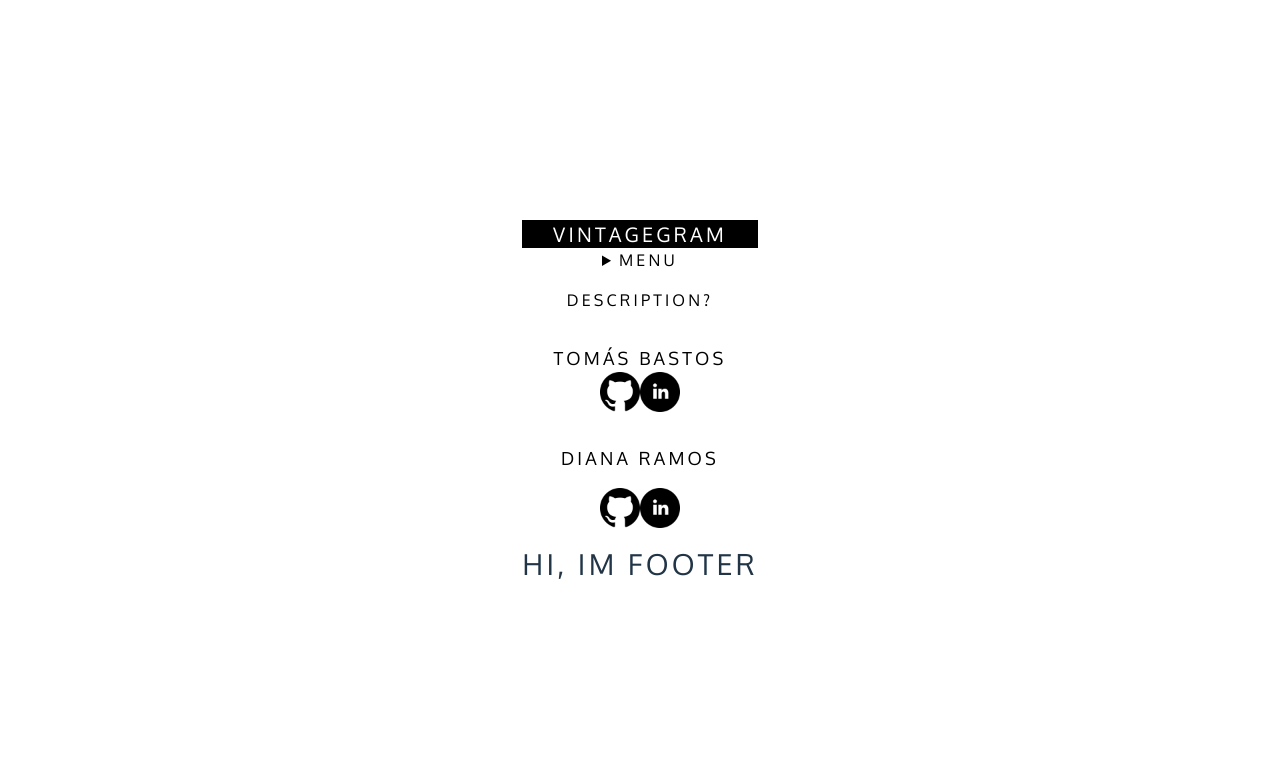
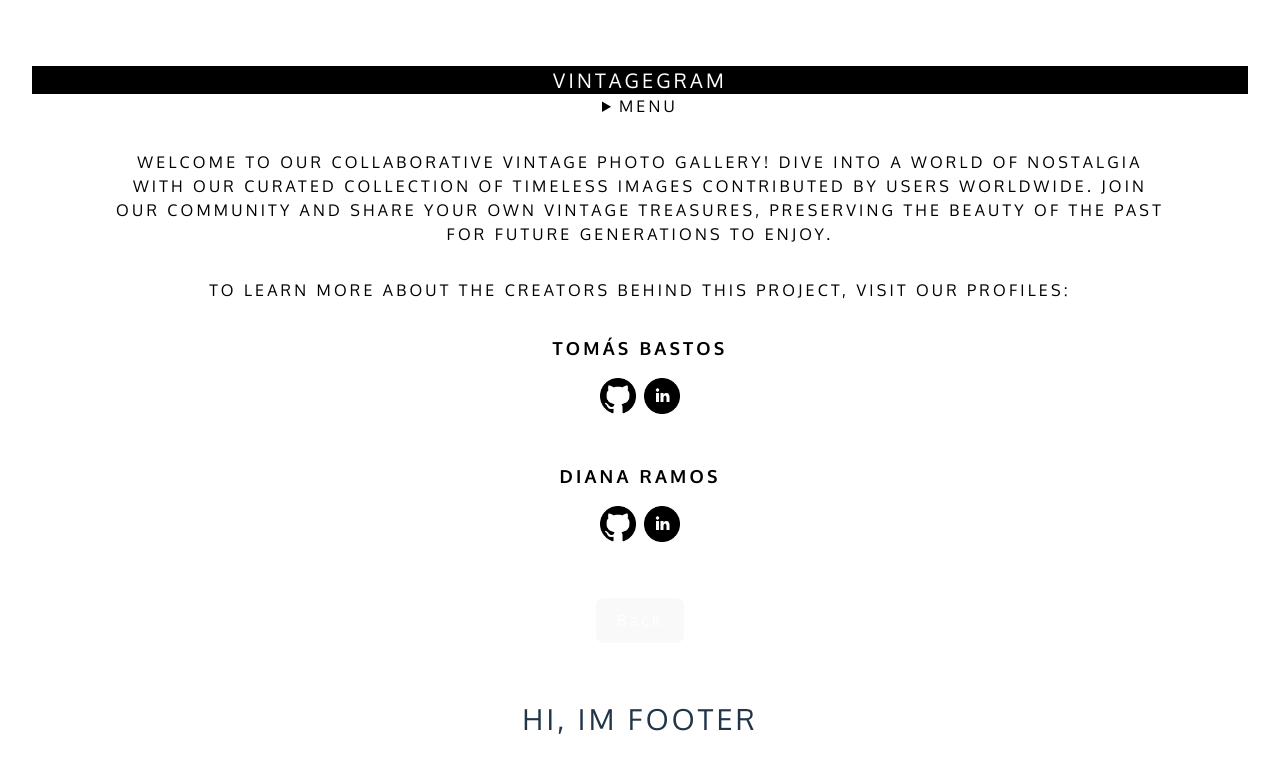
Before and after one commit to dianasdramos/ironhack-final-project-client, a React (Vite) app: page /about in a window 1280 px wide. Shown: the top 772 px of the page. Built offline with nearby package versions, Linux system fonts and the light colour scheme.

Commit message:
error and about pages

```diff
--- a/src/pages/About.jsx
+++ b/src/pages/About.jsx
@@ -1,3 +1,4 @@
+import { Link } from "react-router-dom";
 import githubIcon from "./../assets/github.png"
 import linkedinIcon from "./../assets/linkedin.png"
 
@@ -5,27 +6,33 @@ function About() {
 
     return (
         <section className="text-black flex flex-col justify-center">
-            <div className="m-4">
-                <h4>Description?</h4>
+            <div className="mt-8 mx-20">
+                <h4 className="text-center">Welcome to our collaborative vintage photo gallery! Dive into a world of nostalgia with our curated collection of timeless images contributed by users worldwide. Join our community and share your own vintage treasures, preserving the beauty of the past for future generations to enjoy.</h4>
             </div>
-            <div className="flex flex-col m-4">
+            <div>
+                <p className="mt-8 mx-20">To learn more about the creators behind this project, visit our profiles:</p>
+            </div>
+            <div className="flex flex-col m-8">
                 <div>
-                    <p className="text-lg">Tomás Bastos</p>
+                    <p className="text-lg font-bold">Tomás Bastos</p>
                 </div>
-                <div className="flex justify-center">
-                    <a href="https://github.com/Tom4sB4stos" target="_blank"><img className="w-10 h-10" src={githubIcon} alt="github-icon" /></a>
-                    <a href="https://www.linkedin.com/in/tom%C3%A1s-bastos-3aa674136/" target="_blank"><img className="w-10 h-10" src={linkedinIcon} alt="linkedin-icon" /></a>
+                <div className="flex justify-center m-3">
+                    <a className="m-1" href="https://github.com/Tom4sB4stos" target="_blank"><img className="w-9 h-9" src={githubIcon} alt="github-icon" /></a>
+                    <a className="m-1" href="https://www.linkedin.com/in/tom%C3%A1s-bastos-3aa674136/" target="_blank"><img className="w-9 h-9" src={linkedinIcon} alt="linkedin-icon" /></a>
                 </div>
             </div>
             <div>
-                <div className="flex flex-col m-4">
+                <div className="flex flex-col">
                     <div>
-                        <p className="text-lg">Diana Ramos</p>
+                        <p className="text-lg font-bold">Diana Ramos</p>
                     </div>
                 </div>
-                <div className="flex justify-center">
-                    <a href="https://github.com/dianasdramos" target="_blank"><img className="w-10 h-10" src={githubIcon} alt="github-icon" /></a>
-                    <a href="https://www.linkedin.com/in/dianaramos/" target="_blank"><img className="w-10 h-10" src={linkedinIcon} alt="linkedin-icon" /></a>
+                <div className="flex justify-center m-3">
+                    <a className="m-1" href="https://github.com/dianasdramos" target="_blank"><img className="w-9 h-9" src={githubIcon} alt="github-icon" /></a>
+                    <a className="m-1" href="https://www.linkedin.com/in/dianaramos/" target="_blank"><img className="w-9 h-9" src={linkedinIcon} alt="linkedin-icon" /></a>
+                </div>
+                <div>
+                    <Link to="/"><button className="text-white hover:bg-gray-400 m-10">Back</button></Link>
                 </div>
             </div>
         </section>
--- a/src/pages/Error.jsx
+++ b/src/pages/Error.jsx
@@ -1,10 +1,18 @@
 import { Link } from "react-router-dom"
+import error from "./../assets/error.jpg"
 
 function Error() {
     return (
-        <section>
-            <p>Oops... Page not found!</p>
-            <Link to="/"><button>Go Back Home</button></Link>
+        <section className="flex justify-center flex-col">
+            <div className="flex justify-center mt-8">
+                <img className="w-80 h-80" src={error} />
+            </div>
+            <div>
+                <p className="m-6 text-2xl">Oops... Page not found!</p>
+            </div>
+            <div>
+                <Link to="/"><button className="text-white hover:bg-gray-400 m-4">Go Back Home</button></Link>
+            </div>
         </section>
     )
 }
```
Also changed, not shown: src/assets/error.jpg (added).
